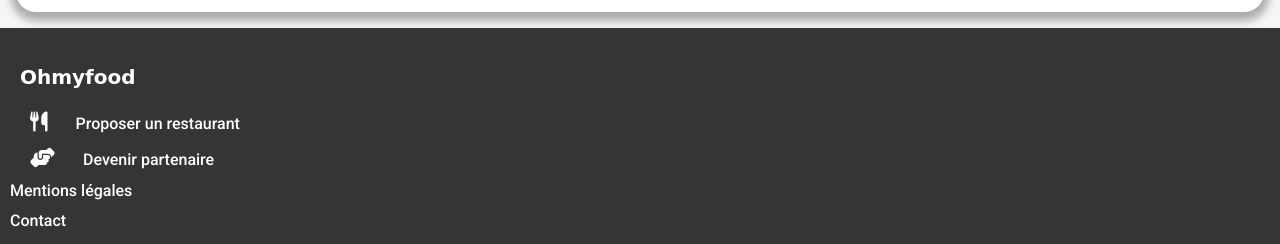
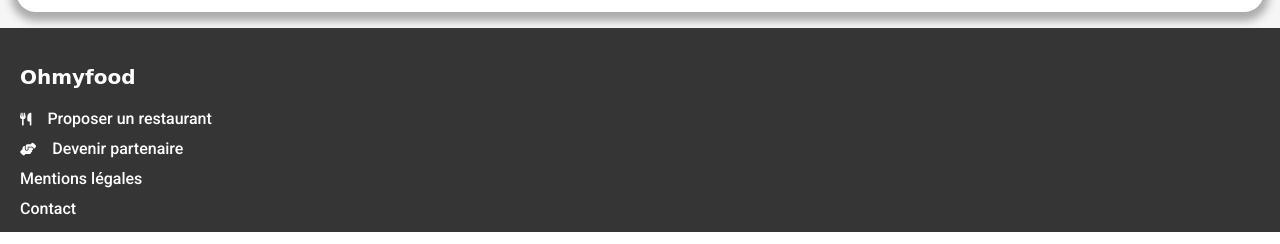
Before and after one commit to LeFaury/p3-ohmyfood, a website: page index.html in a window 1280 px wide. Shown: the part 1928-2172 px from the top of the page. Drawn offline with Linux system fonts and the light colour scheme; a web font is replaced by a local one.

Commit message:
modif footer

```diff
--- a/assets/scss/footer.scss
+++ b/assets/scss/footer.scss
@@ -25,6 +25,9 @@
 
         .fa-solid {
             color: white;
+            margin-left: 0;
+            margin-right: 8px;
+            font-size: 13px;
         }
 }
 
@@ -33,7 +36,7 @@
 }
 
 .footer ul{
-    margin-left: -30px;
+    margin-left: -20px;
     margin-bottom: 0px;
     margin-top: -30px;
     line-height: 14px;
```
Also changed, not shown: css/styles.css, 1 other file.
